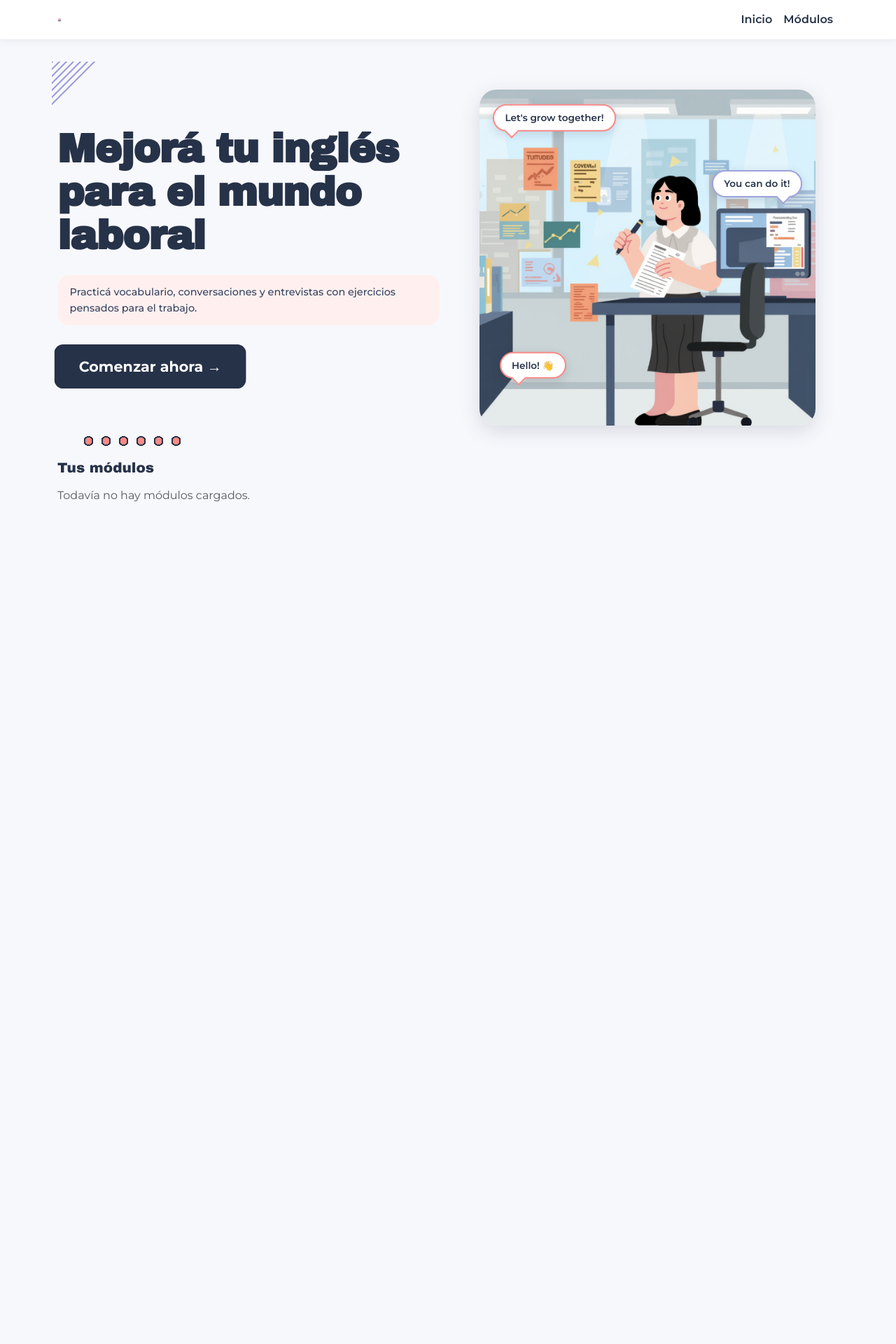
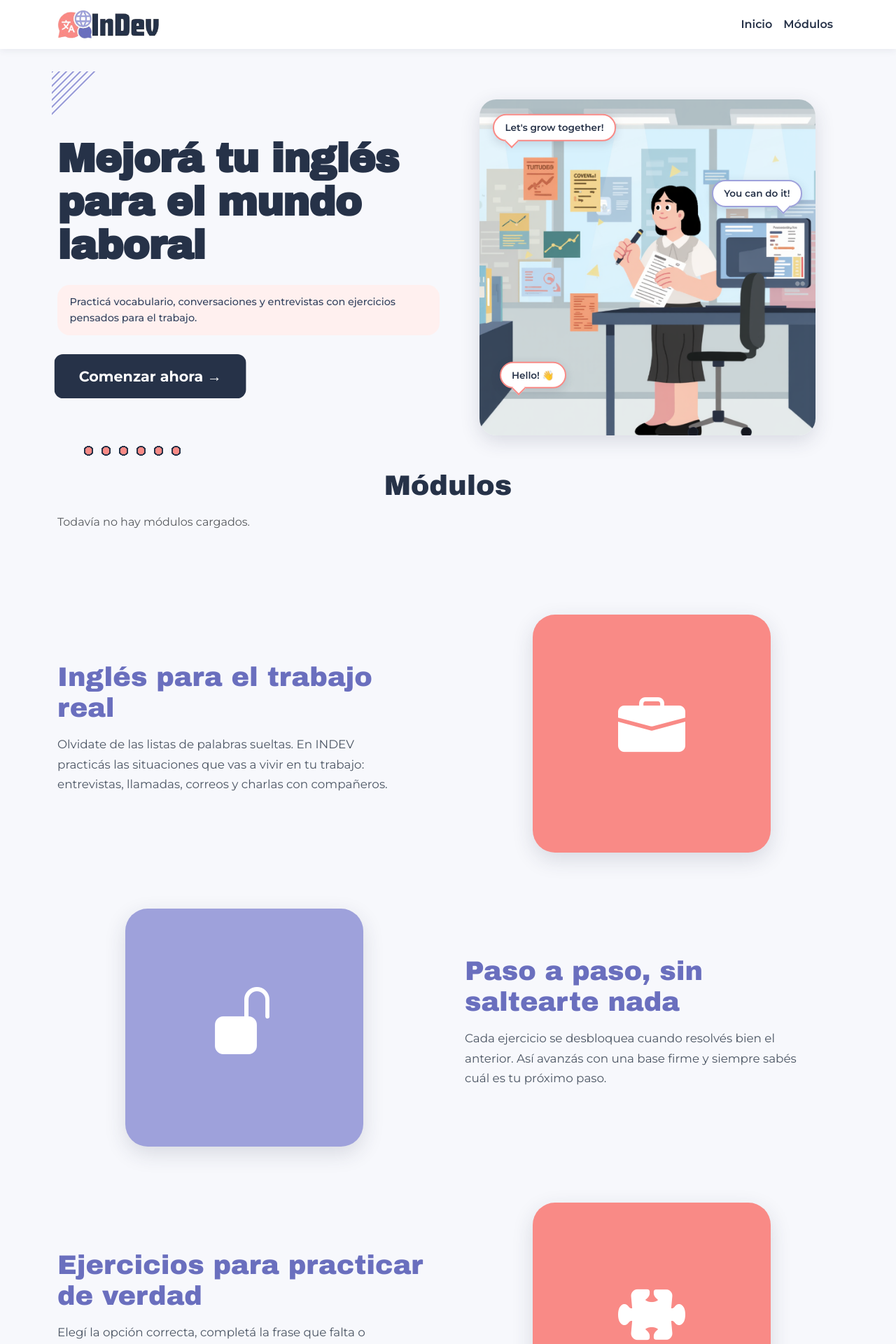
Before and after one commit to cotisanddoval/INDEVproyect, a Django app: page / in a window 1280 px wide. Shown: the top 1920 px of the page at 70% size. Before the commit the page ends 717 px from the top, so only its background shows below. Run offline with Django 5.2, Linux system fonts and the light colour scheme; data that the repository does not hold is empty.

Commit message:
Secciones explicativas animadas en la portada

```diff
--- a/static/css/indev.css
+++ b/static/css/indev.css
@@ -304,4 +304,48 @@ a.fila-ejercicio:hover { box-shadow: 0 4px 16px rgba(38, 50, 72, .12); color: va
     .globo { animation: none; }
 }
 
-.logo-img { height: 5px; width: auto; display: block; }
+.logo-img { height: 44px; width: auto; display: block; }
+
+/* ===== Secciones explicativas de la portada ===== */
+.explica { margin-top: 4rem; overflow-x: clip; }
+.explica-fila { padding: 2.5rem 0; }
+.explica-titulo {
+    color: var(--lavanda-oscuro);
+    font-size: clamp(1.7rem, 3.5vw, 2.4rem);
+    line-height: 1.15;
+    margin-bottom: 1rem;
+}
+.explica-texto { color: #4b5563; font-size: 1.05rem; line-height: 1.7; max-width: 30rem; }
+
+.explica-visual {
+    width: 100%;
+    max-width: 340px;
+    aspect-ratio: 1;
+    margin: 0 auto;
+    border-radius: 2rem;
+    display: flex;
+    align-items: center;
+    justify-content: center;
+    font-size: 6rem;
+    color: #fff;
+    box-shadow: 0 10px 30px rgba(38, 50, 72, .15);
+}
+.explica-visual i { animation: flotar 4s ease-in-out infinite; }
+.visual-coral { background: var(--coral); }
+.visual-lavanda { background: var(--lavanda); }
+.explica-img { display: block; width: 100%; max-width: 380px; margin: 0 auto; }
+
+.explica-cta { text-align: center; padding: 3rem 0 2rem; }
+.explica-cta h2 { font-size: clamp(1.6rem, 3vw, 2.2rem); color: var(--navy); margin-bottom: 1.25rem; }
+
+/* Animación al hacer scroll (la activa indev.js) */
+.reveal-activo .reveal { opacity: 0; transition: opacity .7s ease, transform .7s ease; }
+.reveal-activo .reveal-izq { transform: translateX(-60px); }
+.reveal-activo .reveal-der { transform: translateX(60px); }
+.reveal-activo .reveal-sube { transform: translateY(40px); }
+.reveal-activo .reveal.visible { opacity: 1; transform: none; }
+
+@media (prefers-reduced-motion: reduce) {
+    .reveal-activo .reveal { opacity: 1; transform: none; transition: none; }
+    .explica-visual i { animation: none; }
+}
--- /dev/null
+++ b/static/js/indev.js
@@ -0,0 +1,19 @@
+(function () {
+    var elementos = document.querySelectorAll(".reveal");
+
+    // Si el navegador no soporta el detector, todo queda visible
+    if (!("IntersectionObserver" in window)) return;
+
+    document.body.classList.add("reveal-activo");
+
+    var observador = new IntersectionObserver(function (entradas) {
+        entradas.forEach(function (entrada) {
+            if (entrada.isIntersecting) {
+                entrada.target.classList.add("visible");
+                observador.unobserve(entrada.target);
+            }
+        });
+    }, { threshold: 0.2 });
+
+    elementos.forEach(function (el) { observador.observe(el); });
+})();
--- a/templates/base.html
+++ b/templates/base.html
@@ -10,13 +10,14 @@
     <link href="https://cdn.jsdelivr.net/npm/bootstrap-icons@1.11.3/font/bootstrap-icons.min.css" rel="stylesheet">
     <link href="https://fonts.googleapis.com/css2?family=Archivo+Black&family=Montserrat:wght@400;500;600;700&display=swap" rel="stylesheet">
     <link rel="stylesheet" href="https://cdnjs.cloudflare.com/ajax/libs/animate.css/4.1.1/animate.min.css">
-    <link rel="stylesheet" href="{% static 'css/indev.css' %}">
+    <link rel="stylesheet" href="{% static 'css/indev.css' %}?v=5">
+    <script src="{% static 'js/indev.js' %}?v=1"></script>
 </head>
 <body>
     <nav class="navbar navbar-expand-lg navbar-indev">
         <div class="container">
             <a class="navbar-brand" href="{% url 'home' %}">
-    <img src="{% static 'img/logo.png' %}?v=2" alt="INDEV - Inglés + Development" class="logo-img" height="80">
+    <img src="{% static 'img/logonavbar.png' %}?v=2" alt="INDEV - Inglés + Development" class="logo-img">
 </a>
             <button class="navbar-toggler" type="button" data-bs-toggle="collapse" data-bs-target="#menu">
                 <span class="navbar-toggler-icon"></span>
--- a/templates/core/home.html
+++ b/templates/core/home.html
@@ -29,7 +29,7 @@
 </section>
 
 <div class="mb-3" id="modulos">
-    <h2 class="h5 mb-0">Tus módulos</h2>
+    <h2 class="h1 mb-0 text-center">Módulos</h2>
 </div>
 <div class="row g-3">
     {% for modulo in modulos %}
@@ -39,7 +39,6 @@
                 <div class="icono-circulo"><i class="bi {{ modulo.icono }}"></i></div>
                 <h3>{{ modulo.nombre }}</h3>
                 <p class="desc">{{ modulo.descripcion }}</p>
-                <span class="cuenta">{{ modulo.total_ejercicios }} ejercicios</span>
             </div>
         </a>
     </div>
@@ -47,4 +46,66 @@
     <p class="text-muted">Todavía no hay módulos cargados.</p>
     {% endfor %}
 </div>
+
+<section class="explica">
+
+    <div class="row align-items-center g-5 explica-fila">
+        <div class="col-md-6 reveal reveal-izq">
+            <h2 class="explica-titulo">Inglés para el trabajo real</h2>
+            <p class="explica-texto">
+                Olvidate de las listas de palabras sueltas. En INDEV practicás las situaciones
+                que vas a vivir en tu trabajo: entrevistas, llamadas, correos y charlas con compañeros.
+            </p>
+        </div>
+        <div class="col-md-6 reveal reveal-der">
+            <div class="explica-visual visual-coral"><i class="bi bi-briefcase-fill"></i></div>
+        </div>
+    </div>
+
+    <div class="row align-items-center g-5 explica-fila flex-md-row-reverse">
+        <div class="col-md-6 reveal reveal-der">
+            <h2 class="explica-titulo">Paso a paso, sin saltearte nada</h2>
+            <p class="explica-texto">
+                Cada ejercicio se desbloquea cuando resolvés bien el anterior. Así avanzás con una
+                base firme y siempre sabés cuál es tu próximo paso.
+            </p>
+        </div>
+        <div class="col-md-6 reveal reveal-izq">
+            <div class="explica-visual visual-lavanda"><i class="bi bi-unlock-fill"></i></div>
+        </div>
+    </div>
+
+    <div class="row align-items-center g-5 explica-fila">
+        <div class="col-md-6 reveal reveal-izq">
+            <h2 class="explica-titulo">Ejercicios para practicar de verdad</h2>
+            <p class="explica-texto">
+                Elegí la opción correcta, completá la frase que falta o decidí si algo es verdadero
+                o falso. Los ejercicios cambian de formato para que practiques de distintas maneras.
+            </p>
+        </div>
+        <div class="col-md-6 reveal reveal-der">
+            <div class="explica-visual visual-coral"><i class="bi bi-puzzle-fill"></i></div>
+        </div>
+    </div>
+
+    <div class="row align-items-center g-5 explica-fila flex-md-row-reverse">
+        <div class="col-md-6 reveal reveal-der">
+            <h2 class="explica-titulo">Empezás desde cero</h2>
+            <p class="explica-texto">
+                Las consignas están en español y el contenido en inglés, así que podés empezar
+                aunque nunca hayas estudiado el idioma.
+            </p>
+        </div>
+        <div class="col-md-6 reveal reveal-izq">
+            <div class="explica-visual visual-lavanda"><i class="bi bi-translate"></i></div>
+        </div>
+    </div>
+
+    <div class="explica-cta reveal reveal-sube">
+        <h2>¿Listo para empezar?</h2>
+        <a href="#modulos" class="btn btn-indev btn-lg">Elegí tu módulo</a>
+    </div>
+
+</section>
+
 {% endblock %}
```
Also changed, not shown: static/img/logo.png (deleted), static/img/logoindev.png (deleted), static/img/logonavbar.png (added).
